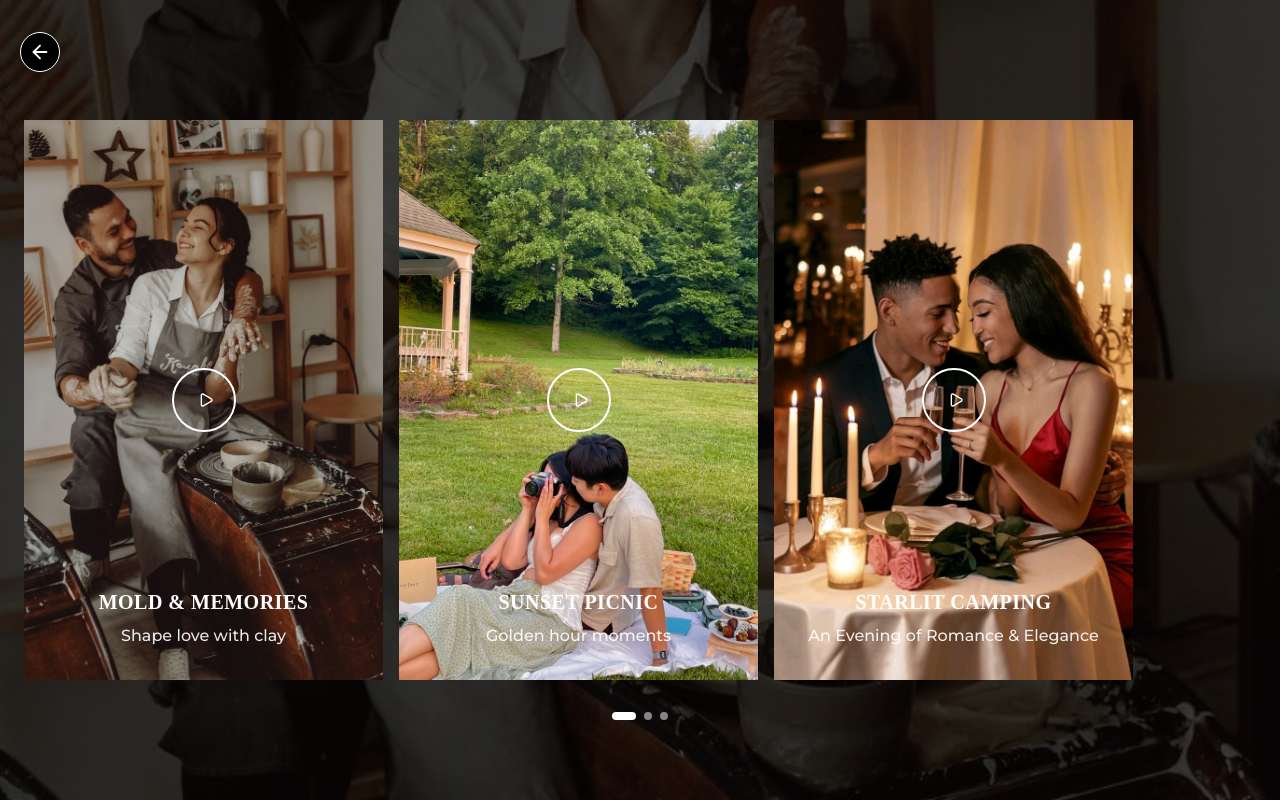
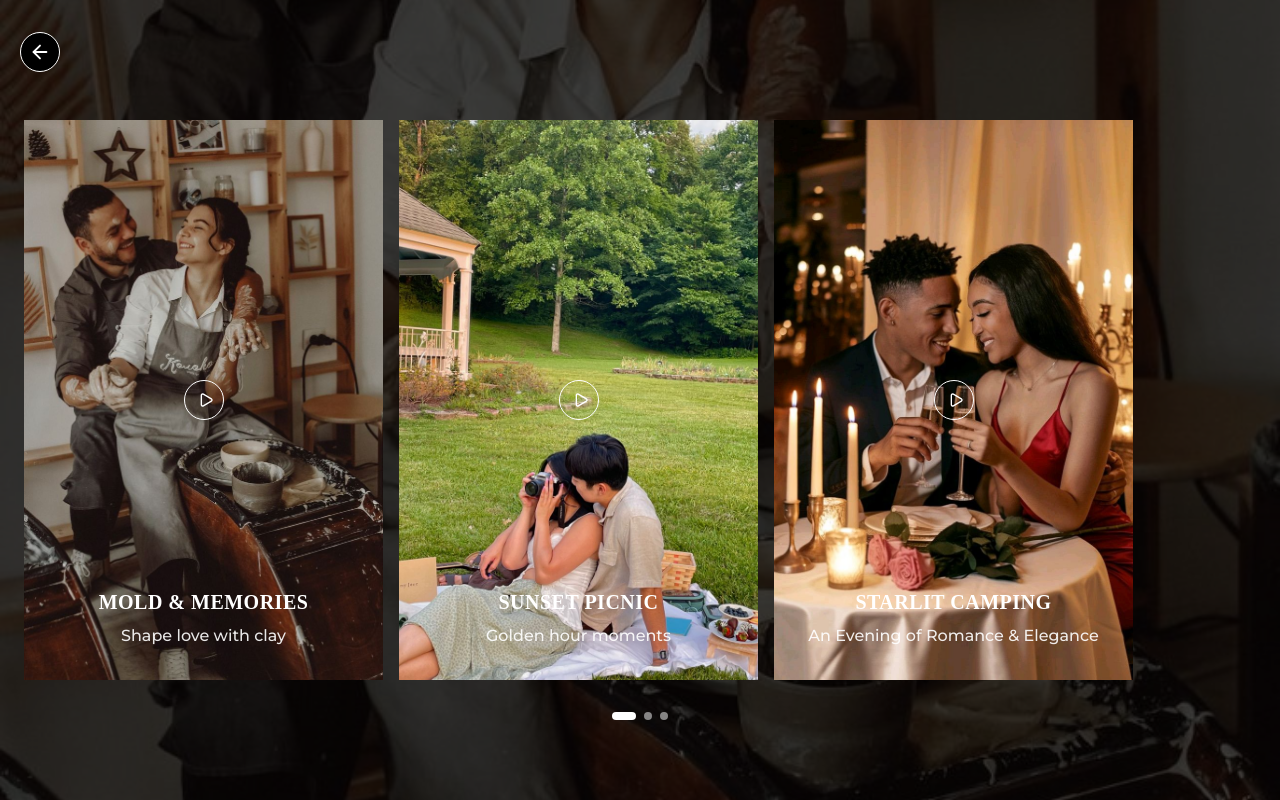
Before and after one commit to ganesh5816/gentlemanly-web, a React (Vite) app: page /momentDetails in a window 1280 px wide. Built offline with nearby package versions, Linux system fonts and the light colour scheme.

Commit message:
ui button

```diff
--- a/src/screens/MomentsDetailsScrren.tsx
+++ b/src/screens/MomentsDetailsScrren.tsx
@@ -507,7 +507,7 @@ const StoriesUI = () => {
       {/* Central Play Button */}
       <div className="absolute inset-0 flex items-center justify-center">
         <button
-          className="w-16 h-16 rounded-full flex items-center justify-center border-2 border-white hover:bg-white/35 transition-all duration-200"
+          className="w-10 h-10 rounded-full flex items-center justify-center border border-white hover:bg-white/35 transition-all duration-200"
           onClick={(e) => {
             e.stopPropagation();
             setCurrentSlide(index);
```
